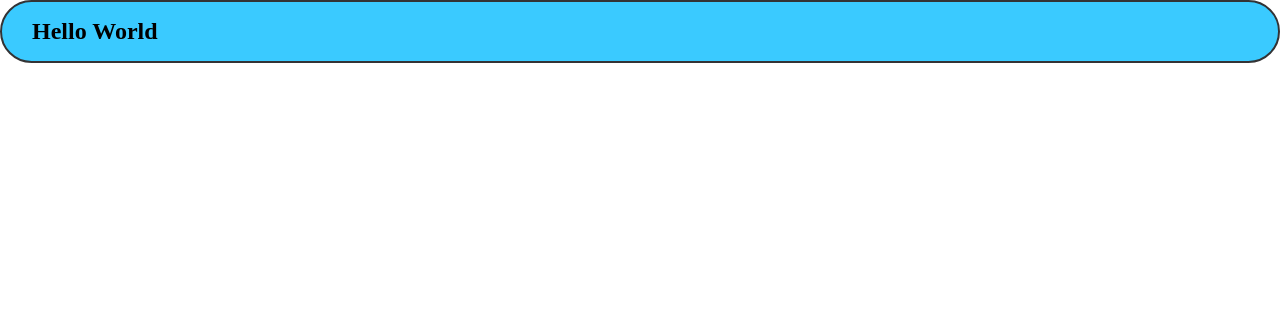
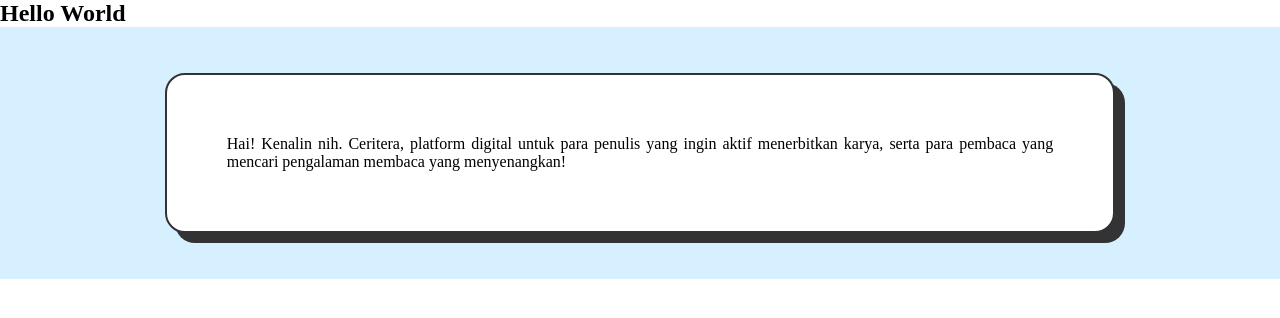
Before and after one commit to Tsabitah59/Ceritera-Website, a plain HTML site: page index.html in a window 1280 px wide. Drawn offline with Linux system fonts and the light colour scheme.

Commit message:
adding about section

```diff
--- a/css/style.css
+++ b/css/style.css
@@ -61,3 +61,22 @@
     border: 2px solid var(--text-color);
     background: var(--primary-color);
 }
+
+.about{
+    background: var(--bg-color-blue);
+    padding: 46px;
+    display: grid;
+    place-items: center;
+}
+
+.about .card {
+    padding: 60px;
+    box-shadow: 10px 10px 0px 0px var(--text-color);
+    border: 2px solid var(--text-color);
+    border-radius: var(--standard-radius);
+    width: 80%;
+    background: #ffffff;
+    display: flex;
+    font-size: 16px;
+    text-align: justify;
+}
--- a/index.html
+++ b/index.html
@@ -23,7 +23,14 @@
 
     <!-- Home -->
     <section>
-        <h1 class="primary-small-button">Hello World</h1>
+        <h1>Hello World</h1>
+    </section>
+
+    <!-- About -->
+    <section class="about">
+        <div class="card">
+            <p>Hai! Kenalin nih. Ceritera, platform digital untuk para penulis yang ingin aktif menerbitkan karya, serta para pembaca yang mencari pengalaman membaca yang menyenangkan!</p>
+        </div>
     </section>
 
     <!-- Features (ntar copas aja) -->
```
